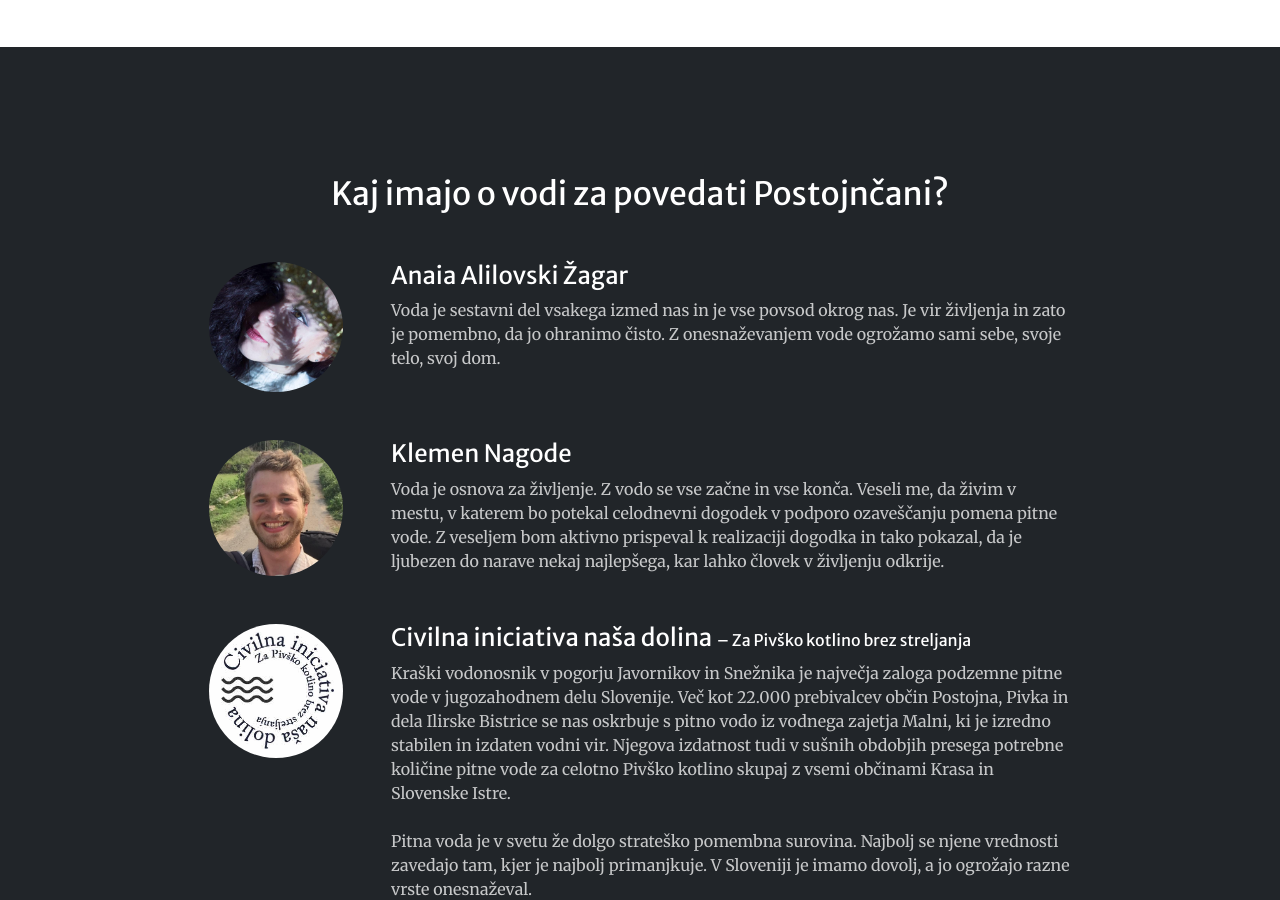
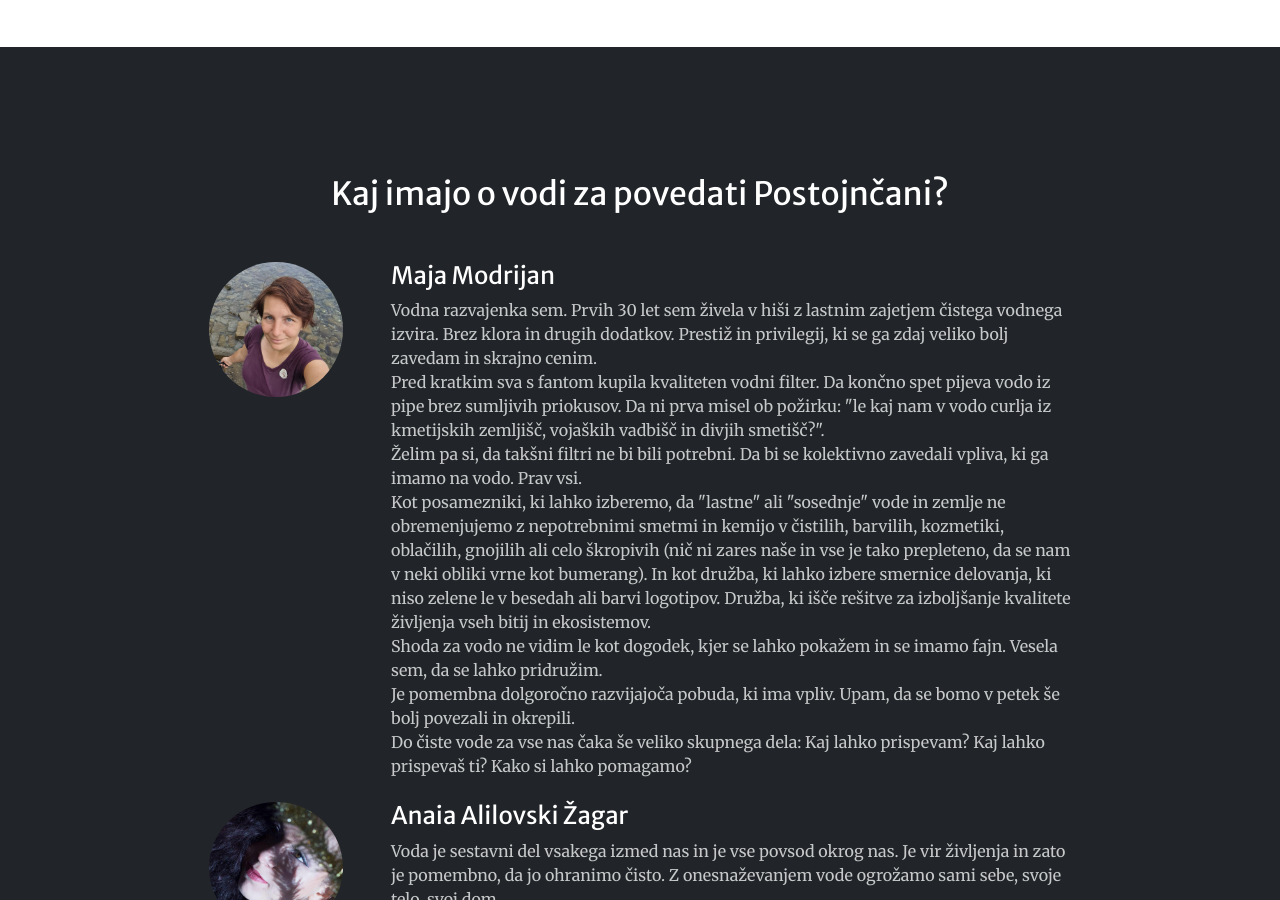
Before and after one commit to knagode/shodzavodo, a Jekyll site: the page built from index.html, in a window 1280 px wide and 900 px high, scrolled down 6795 px. Built offline with Jekyll 4.4.1, drawn with Linux system fonts in a browser that asks for light colours; some web fonts are replaced; comment, search, counter and statistics services are not loaded.

Commit message:
add maja modrijan

```diff
--- a/index.html
+++ b/index.html
@@ -506,6 +506,27 @@ Stojnica bo tudi zbirno mesto za stare rjuhe in rabljene kavbojke, za katere že
 
         <div class="row gx-4 gx-lg-5 justify-content-center">
           <div class="col-lg-2 text-center">
+            <img src="{{ 'img/delavnice/maja-1.jpg' | prepend: site.baseurl | replace: '//', '/' }}" class="img-fluid mb-5 rounded-circle" />
+          </div>
+
+          <div class="col-lg-8">
+            <h4 class="text-white">Maja Modrijan</h2>
+
+            <p class="text-white-75 mb-4">
+              Vodna razvajenka sem. Prvih 30 let sem živela v hiši z lastnim zajetjem čistega vodnega izvira. Brez klora in drugih dodatkov. Prestiž in privilegij, ki se ga zdaj veliko bolj zavedam in skrajno cenim. <br/>
+Pred kratkim sva s fantom kupila kvaliteten vodni filter. Da končno spet pijeva vodo iz pipe brez sumljivih priokusov. Da ni prva misel ob požirku: "le kaj nam v vodo curlja iz kmetijskih zemljišč, vojaških vadbišč in divjih smetišč?".<br/>
+Želim pa si, da takšni filtri ne bi bili potrebni. Da bi se kolektivno zavedali vpliva, ki ga imamo na vodo. Prav vsi.<br/>
+Kot posamezniki, ki lahko izberemo, da "lastne" ali "sosednje" vode in zemlje ne obremenjujemo z nepotrebnimi smetmi in kemijo v čistilih, barvilih, kozmetiki, oblačilih, gnojilih ali celo škropivih (nič ni zares naše in vse je tako prepleteno, da se nam v neki obliki vrne kot bumerang).
+In kot družba, ki lahko izbere smernice delovanja, ki niso zelene le v besedah ali barvi logotipov. Družba, ki išče rešitve za izboljšanje kvalitete življenja vseh bitij in ekosistemov.<br/>
+Shoda za vodo ne vidim le kot dogodek, kjer se lahko pokažem in se imamo fajn. Vesela sem, da se lahko pridružim.<br/>
+Je pomembna dolgoročno razvijajoča pobuda, ki ima vpliv. Upam, da se bomo v petek še bolj povezali in okrepili. <br/>
+Do čiste vode za vse nas čaka še veliko skupnega dela: Kaj lahko prispevam? Kaj lahko prispevaš ti? Kako si lahko pomagamo?
+            </p>
+          </div>
+        </div>
+
+        <div class="row gx-4 gx-lg-5 justify-content-center">
+          <div class="col-lg-2 text-center">
             <img src="{{ 'img/podporniki/anaia.jpg' | prepend: site.baseurl | replace: '//', '/' }}" class="img-fluid mb-5 rounded-circle" />
           </div>
 
@@ -531,6 +552,8 @@ Stojnica bo tudi zbirno mesto za stare rjuhe in rabljene kavbojke, za katere že
             </p>
           </div>
         </div>
+
+
 
 
         <div class="row gx-4 gx-lg-5 justify-content-center">
```
Also changed, not shown: img/delavnice/maja-1.jpg (added), 3 other files.
